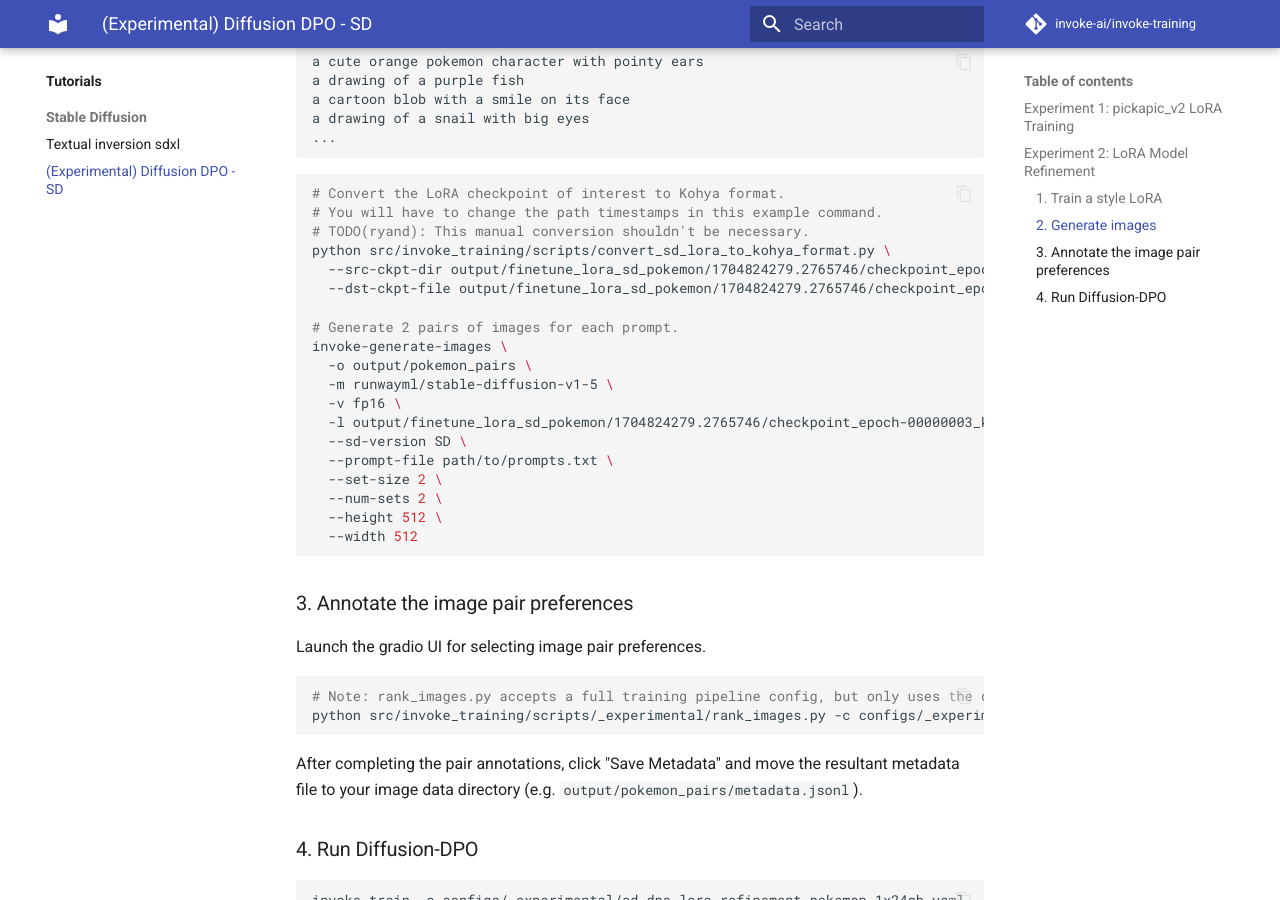
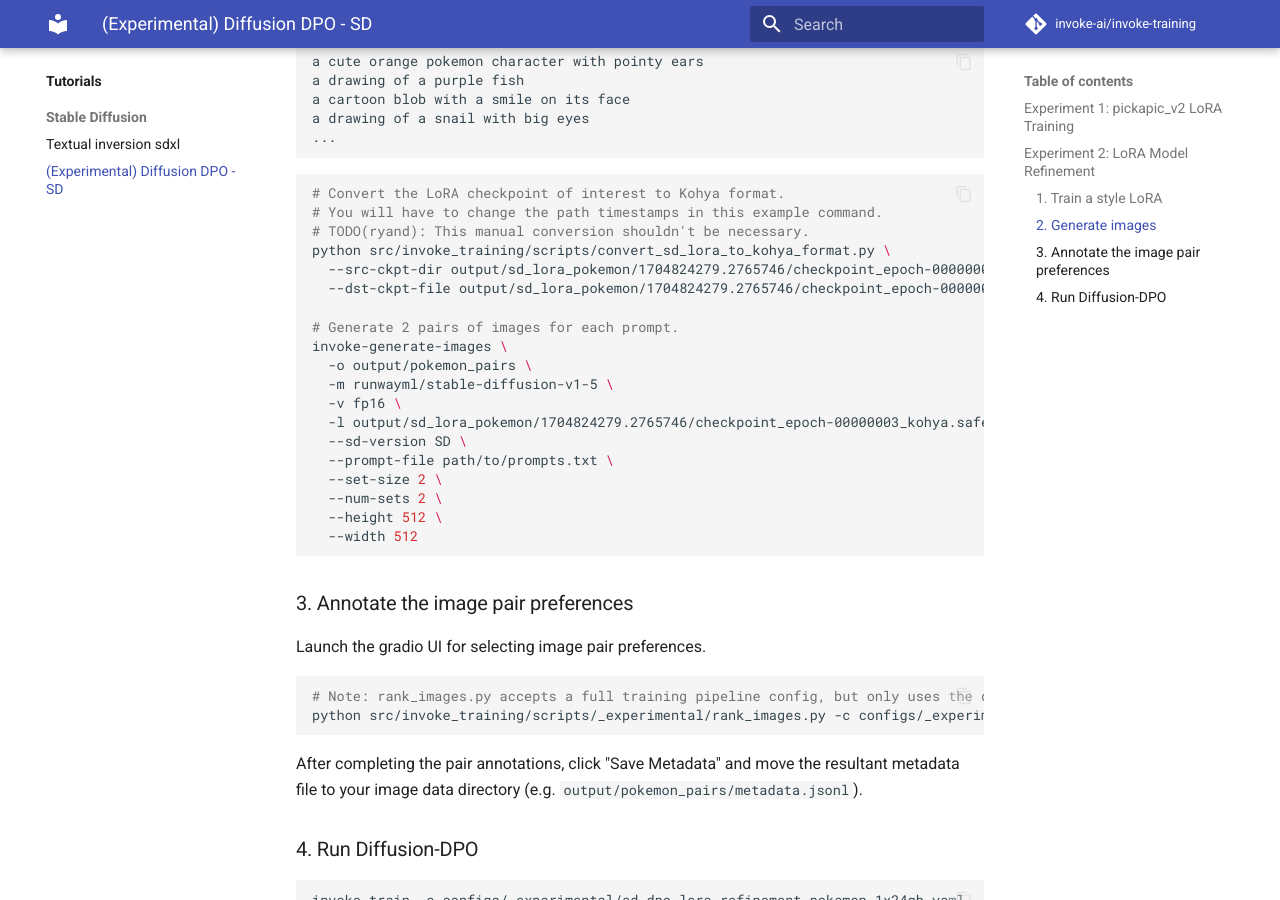
Before and after one commit to invoke-ai/invoke-training, an MkDocs documentation site: the page built from docs/tutorials/stable_diffusion/dpo_lora_sd.md, in a window 1280 px wide and 900 px high, scrolled down 1771 px. Built offline with MkDocs 1.6.1 and Material for MkDocs 9.7.7, drawn with Linux system fonts in a browser that asks for light colours; comment, search, counter and statistics services are not loaded.

Commit message:
Update base_output_dir values in sample configs.

```diff
--- a/docs/tutorials/stable_diffusion/dpo_lora_sd.md
+++ b/docs/tutorials/stable_diffusion/dpo_lora_sd.md
@@ -57,15 +57,15 @@
 # You will have to change the path timestamps in this example command.
 # TODO(ryand): This manual conversion shouldn't be necessary.
 python src/invoke_training/scripts/convert_sd_lora_to_kohya_format.py \
-  --src-ckpt-dir output/finetune_lora_sd_pokemon/1704824279.2765746/checkpoint_epoch-00000003/ \
-  --dst-ckpt-file output/finetune_lora_sd_pokemon/1704824279.2765746/checkpoint_epoch-00000003_kohya.safetensors
+  --src-ckpt-dir output/sd_lora_pokemon/1704824279.2765746/checkpoint_epoch-00000003/ \
+  --dst-ckpt-file output/sd_lora_pokemon/1704824279.2765746/checkpoint_epoch-00000003_kohya.safetensors
 
 # Generate 2 pairs of images for each prompt.
 invoke-generate-images \
   -o output/pokemon_pairs \
   -m runwayml/stable-diffusion-v1-5 \
   -v fp16 \
-  -l output/finetune_lora_sd_pokemon/1704824279.2765746/checkpoint_epoch-00000003_kohya.safetensors \
+  -l output/sd_lora_pokemon/1704824279.2765746/checkpoint_epoch-00000003_kohya.safetensors \
   --sd-version SD \
   --prompt-file path/to/prompts.txt \
   --set-size 2 \
```
Also changed, not shown: docs/tutorials/stable_diffusion/textual_inversion_sdxl.md (+1 -1 lines), 9 other files.
